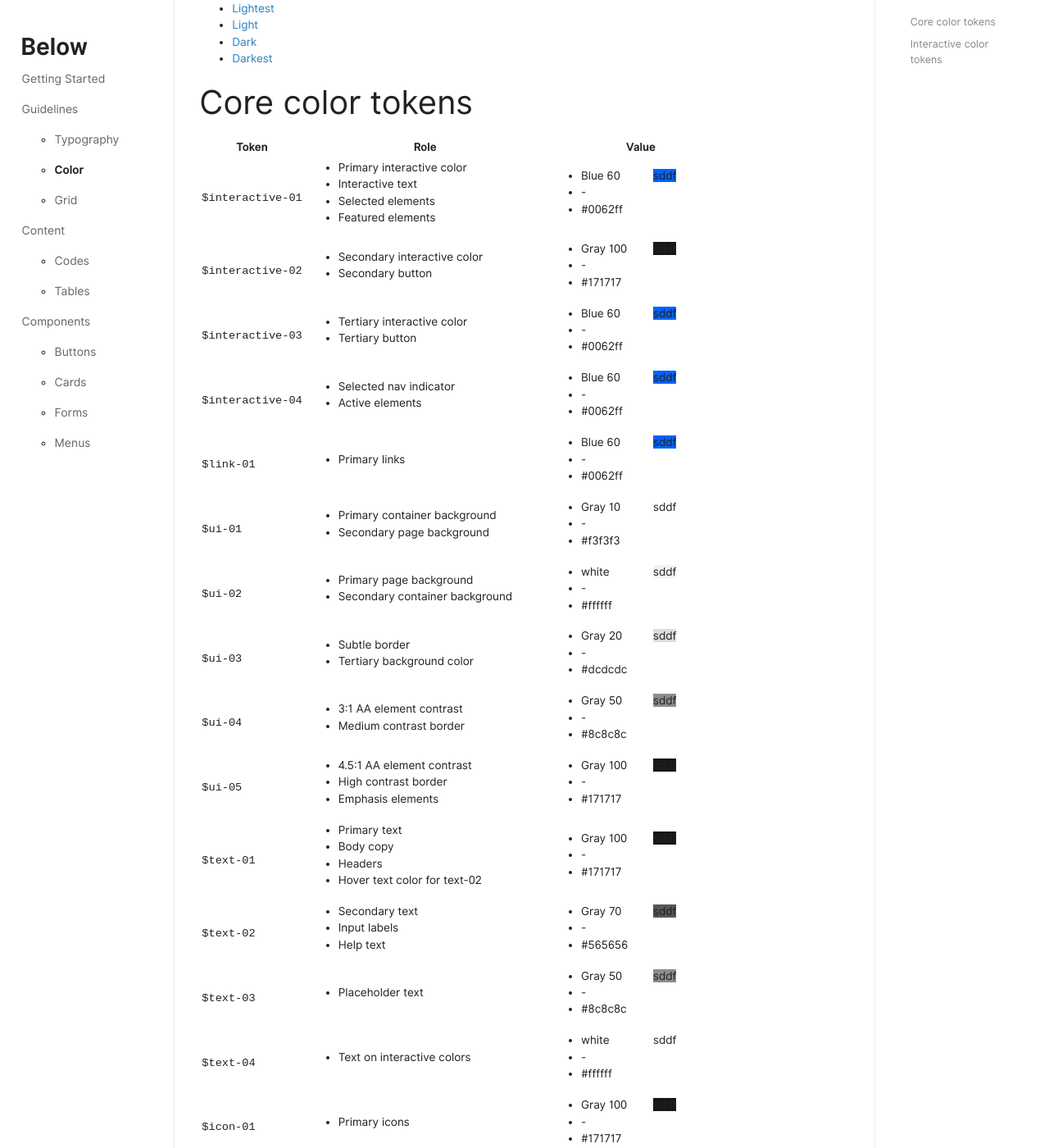
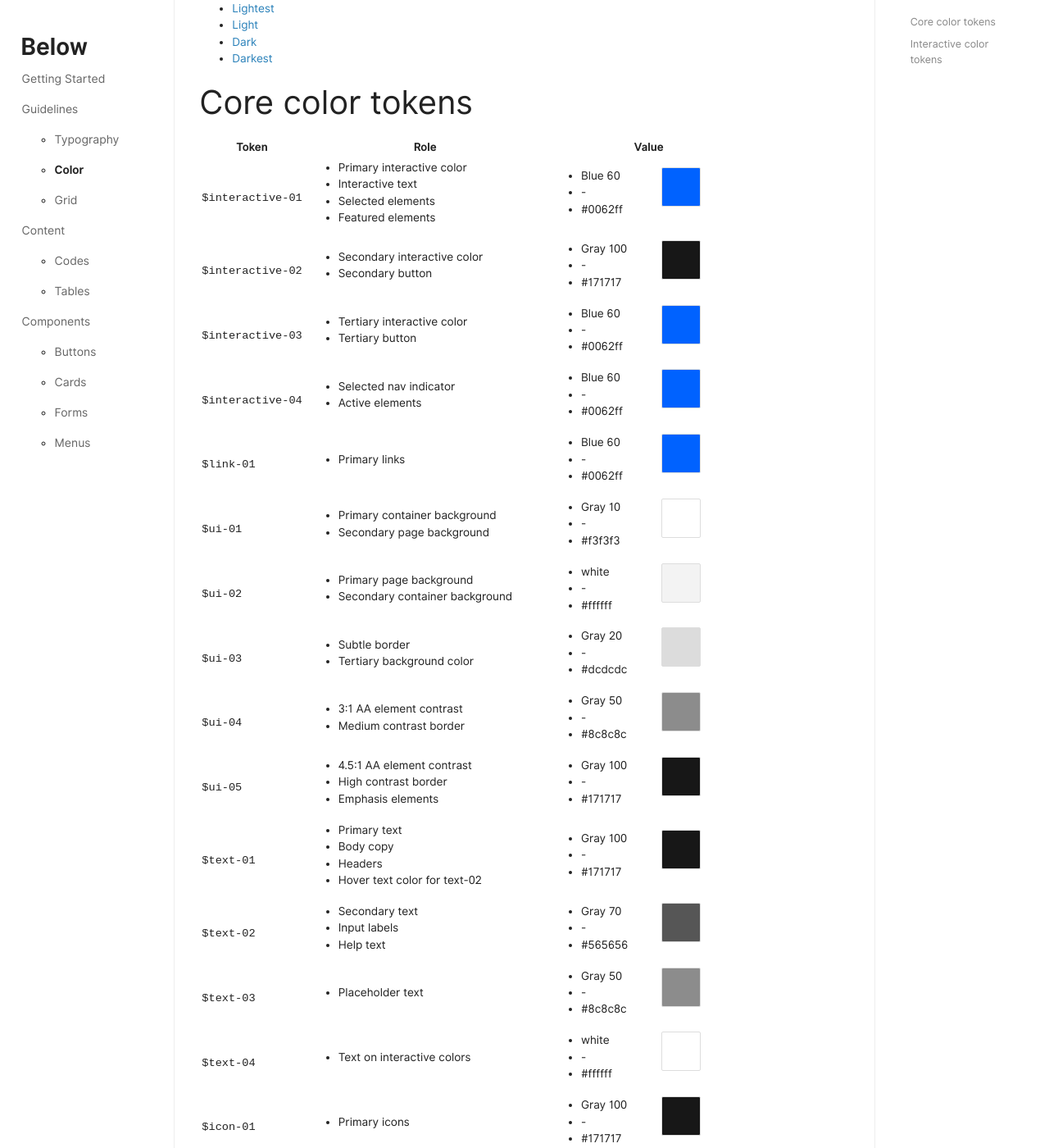
Before and after one commit to innusource/below, a Jekyll site: the page built from _pages/guidelines/color/color.md, in a window 1280 px wide and 1400 px high. Shown: the whole window at 82% size. Built offline with Jekyll 4.4.1, drawn with Linux system fonts in a browser that asks for light colours; some of the changed text lies outside the part shown.

Commit message:
Adding style to color token example

```diff
--- a/_includes/color-tokens.html
+++ b/_includes/color-tokens.html
@@ -38,7 +38,7 @@
                 </ul>
               </div>
               <div class="col">
-                <span class="color-box" style="background: {{ info.values.light.hex }};">sddf</span>
+                <span class="color-token-example" style="background: {{ info.values.light.hex }};"></span>
               </div>
             </div>
           </td>
--- /dev/null
+++ b/src/docs/_color-token.scss
@@ -0,0 +1,7 @@
+.color-token-example{
+  display: block;
+  width: 3rem;
+  height: 3rem;
+  border:1px solid #ddd;
+  border-radius: 2px;
+}
--- a/src/docs/index.scss
+++ b/src/docs/index.scss
@@ -6,3 +6,4 @@
 @import "sidebar";
 @import "syntax";
 @import "example";
+@import "color-token"
```
